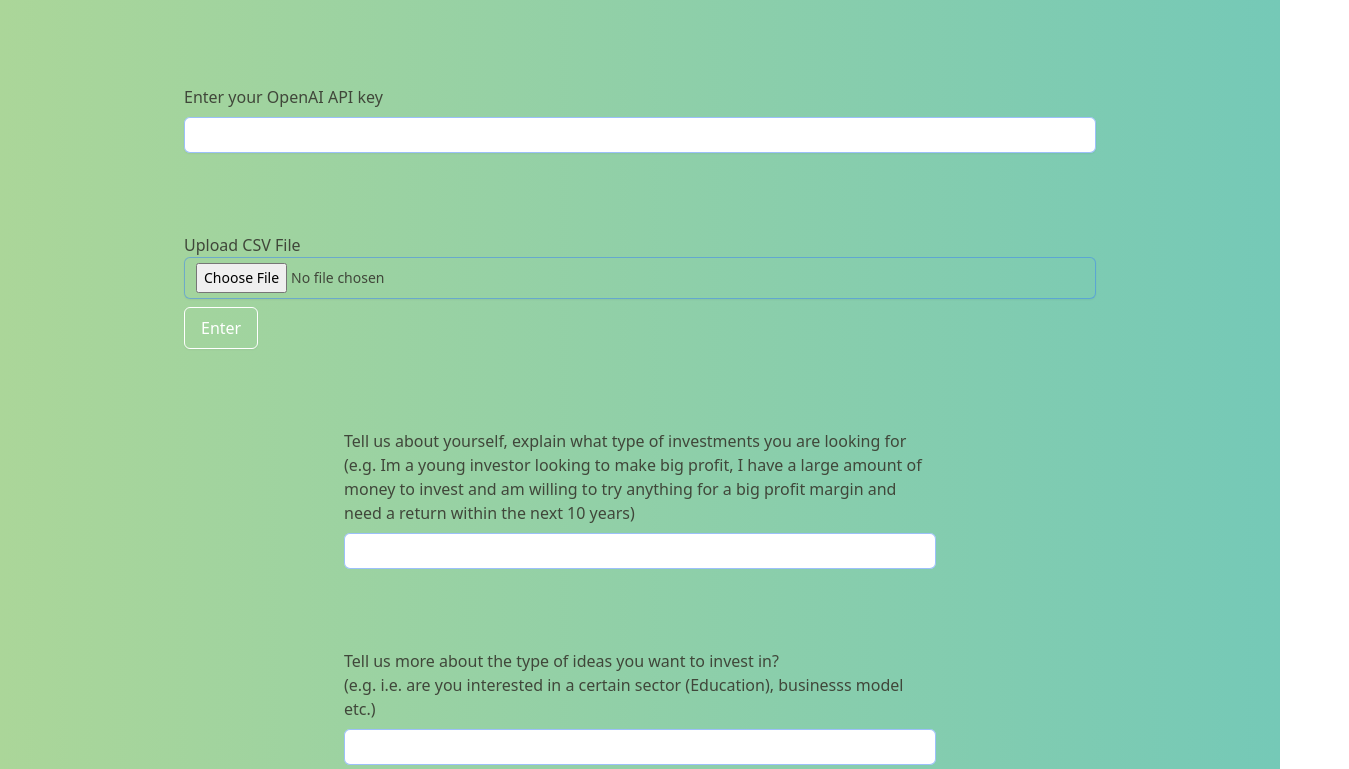
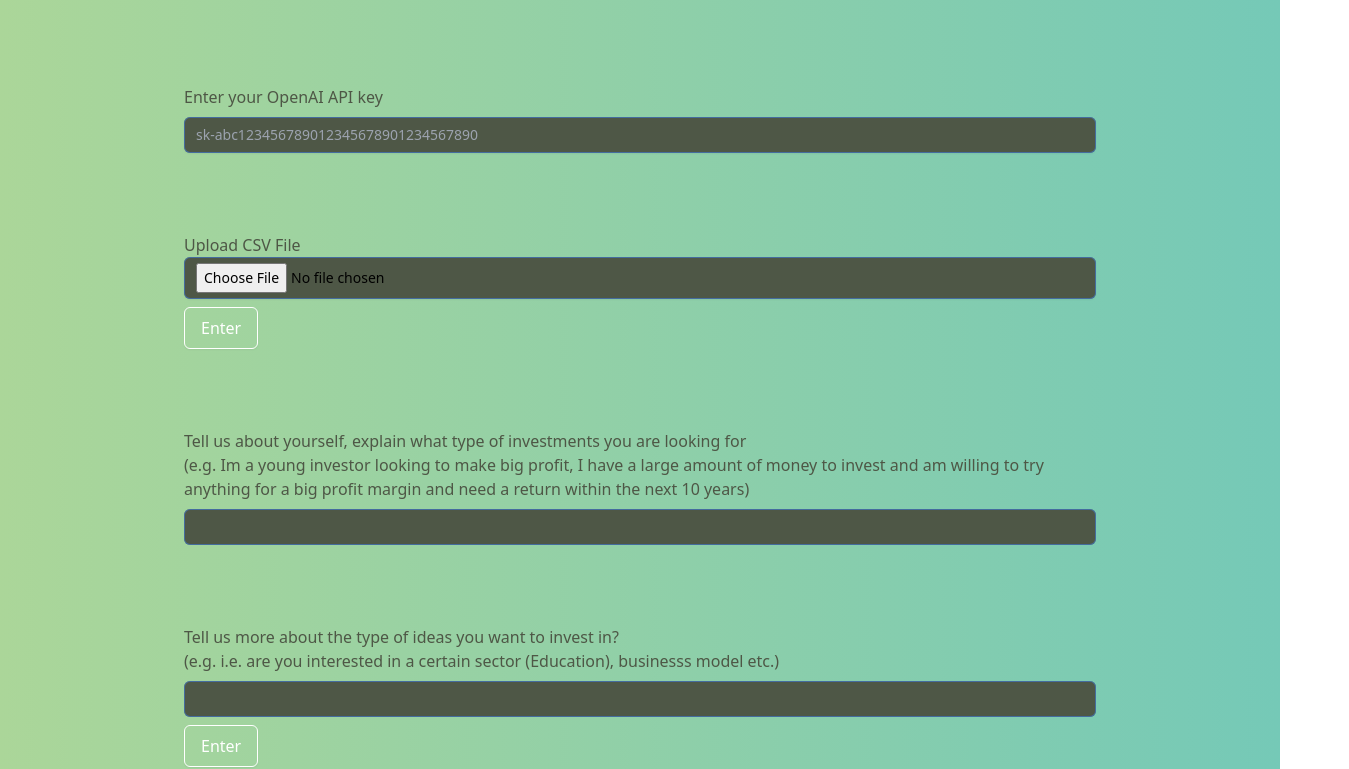
Before and after one commit to Rocksen1683/EcoPulse, a React (Create React App) app in the folder ecopulse/: page / in a window 1280 px wide. Shown: the part 515-1284 px from the top of the page, 1349 px wide, since content can reach past the window. Built offline with nearby package versions, Linux system fonts and the light colour scheme.

Commit message:
more ui changes

```diff
--- a/ecopulse/src/App.js
+++ b/ecopulse/src/App.js
@@ -96,7 +96,7 @@ export default function Example() {
             />
           </div>
 
-      <div className="flex mx-auto mx-38 max-w-2xl text-left mt-10">
+      <div className="flex mx-44 max-w-2xl text-left mt-10">
         <div>
           <h1 className="text-6xl font-bold tracking-tight text-white sm:text-9xl">
             Eco<br/>Pulse
@@ -121,7 +121,8 @@ export default function Example() {
           <div className="mt-2">
             <input
               onChange={(e) => setApiKey(e.target.value)}
-              className="block w-full rounded-md border-0 px-3 py-1.5 text-gray-900 shadow-sm ring-1 ring-inset ring-gray-300 placeholder:text-gray-400 focus:ring-2 focus:ring-inset focus:ring-indigo-600 sm:text-sm sm:leading-6"
+              className="block w-full rounded-md border-0 px-3 bg-dark-green py-1.5 text-white shadow-sm ring-1 ring-inset ring-gray-300 placeholder:text-gray-200 focus:ring-2 focus:ring-inset focus:ring-indigo-600 sm:text-sm sm:leading-6"
+              placeholder='sk-abc123456789012345678901234567890'
             />
           </div>
           <div className="mt-4">
@@ -132,7 +133,7 @@ export default function Example() {
               type="file"
               accept=".csv"
               onChange={handleFileChange}
-              className="block w-full rounded-md border-0 px-3 py-1.5 text-dark-green shadow-sm ring-1 ring-inset ring-gray-300 placeholder:text-gray-400 focus:ring-2 focus:ring-inset focus:ring-indigo-600 sm:text-sm sm:leading-6"
+              className="block w-full rounded-md border-0 bg-dark-green px-3 py-1.5 text-gray-200 shadow-sm ring-1 ring-inset ring-gray-300 placeholder:text-gray-200 focus:ring-2 focus:ring-inset focus:ring-indigo-600 sm:text-sm sm:leading-6"
             />
           </div>
           <button
@@ -156,7 +157,7 @@ export default function Example() {
                 Baseline model loaded! Download your file{' '}
                 <a
                   href={`http://localhost:5000/api/download/${serverFile}`}
-                  className="text-indigo-600 hover:text-indigo-500"
+                  className="text-indigo-600 hover:text-purple-800"
                 >
                   here
                 </a>
@@ -167,32 +168,32 @@ export default function Example() {
 
           {apiData ? (
             <div>
-              <label className="block mx-40 text-md mt-20 leading-6 text-dark-green">
+              <label className="block text-md mt-20 leading-6 text-dark-green">
                 <>
                   <p>Tell us about yourself, explain what type of investments you are looking for<br /></p>
                   <p className='text-grey-400'> (e.g. Im a young investor looking to make big profit, I have a large amount of money to invest and am willing to try anything for a big profit margin and need a return within the next 10 years)</p>
                 </>
               </label>
-              <div className="mx-40 mt-2">
+              <div className=" mt-2">
                 <input
                   onChange={(e) => setUser(e.target.value)}
-                  className="block w-full rounded-md border-0 py-1.5 text-gray-900 ring-1 ring-inset ring-gray-300 placeholder:text-gray-400 focus:ring-2 focus:ring-inset focus:ring-teal sm:text-sm sm:leading-6"
+                  className="block w-full rounded-md border-0 bg-dark-green py-1.5 text-gray-200 ring-1 ring-inset ring-gray-300 placeholder:text-gray-400 focus:ring-2 focus:ring-inset focus:ring-teal sm:text-sm sm:leading-6"
                 />
               </div>
-              <label className="block mx-40 text-md mt-20 leading-6 text-dark-green">
+              <label className="block text-md mt-20 leading-6 text-dark-green">
               <>
                 <p>Tell us more about the type of ideas you want to invest in?<br /></p>
                 <p className='text-grey-400'> (e.g. i.e. are you interested in a certain sector (Education), businesss model etc.)</p>
               </>
               </label>
-              <div className="mx-40 mt-2">
+              <div className="mt-2">
                 <input
                   onChange={(e) => setUserSector(e.target.value)}
-                  className="block w-full rounded-md border-0 py-1.5 text-gray-900 ring-1 ring-inset ring-gray-300 placeholder:text-gray-400 focus:ring-2 focus:ring-inset focus:ring-teal sm:text-sm sm:leading-6"
+                  className="block w-full rounded-md border-0 bg-dark-green py-1.5 text-gray-900 ring-1 ring-inset ring-gray-300 placeholder:text-gray-400 focus:ring-2 focus:ring-inset focus:ring-teal sm:text-sm sm:leading-6"
                 />
               </div>
               <button
-                className="mt-2 mx-40 inline-flex items-center px-4 py-2 border border-transparent text-base font-medium rounded-md shadow-sm text-white bg-indigo-600 hover:bg-indigo-700 focus:outline-none focus:ring-2 focus:ring-offset-2 focus:ring-indigo-500"
+                className="mt-2 inline-flex items-center px-4 py-2 border border-transparent text-base font-medium rounded-md shadow-sm text-white bg-indigo-600 hover:bg-indigo-700 focus:outline-none focus:ring-2 focus:ring-offset-2 focus:ring-indigo-500"
                 onClick={handleUser}
               >
                 Enter
--- a/ecopulse/tailwind.config.js
+++ b/ecopulse/tailwind.config.js
@@ -5,7 +5,7 @@ module.exports = {
     extend: {},
     colors: {
       'light-green': '#a5d197',
-      'dark-green': '#40473a',
+      'dark-green': '#4e5746',
       'cream': '#f8f5d7',
       'white':"#FFFFFF",
       'lime': "#abd699",
```
